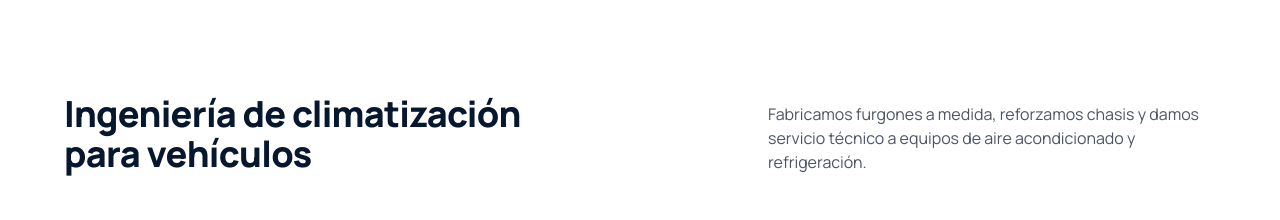
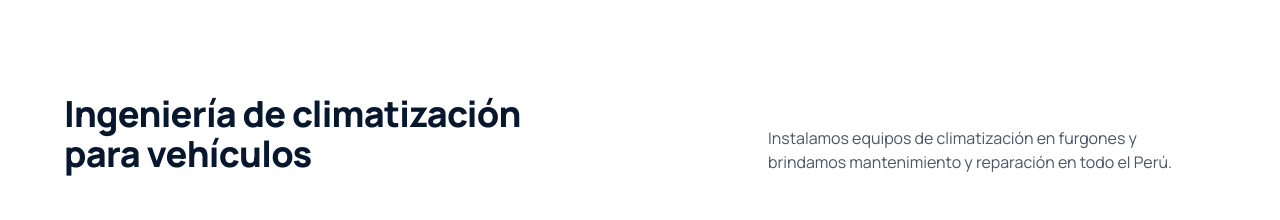
Before and after one commit to ZAID-0310/LYKCLIMATESYSTEMS, a Next.js app: page / in a window 1280 px wide. Shown: the part 886-1106 px from the top of the page. Built offline with nearby package versions, Linux system fonts and the light colour scheme.

Commit message:
cambio de service

```diff
--- a/src/features/home/components/Services.jsx
+++ b/src/features/home/components/Services.jsx
@@ -127,8 +127,8 @@ export default function Services() {
             Ingeniería de climatización para vehículos
           </h2>
           <p className="max-w-md text-gray-600 md:justify-self-end">
-            Fabricamos furgones a medida, reforzamos chasis y damos servicio
-            técnico a equipos de aire acondicionado y refrigeración.
+            Instalamos equipos de climatización en furgones y brindamos
+            mantenimiento y reparación en todo el Perú.
           </p>
         </div>
 
```
